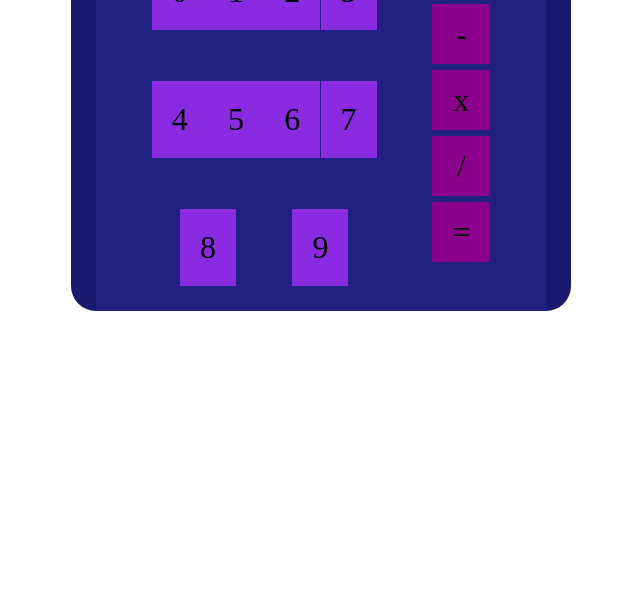
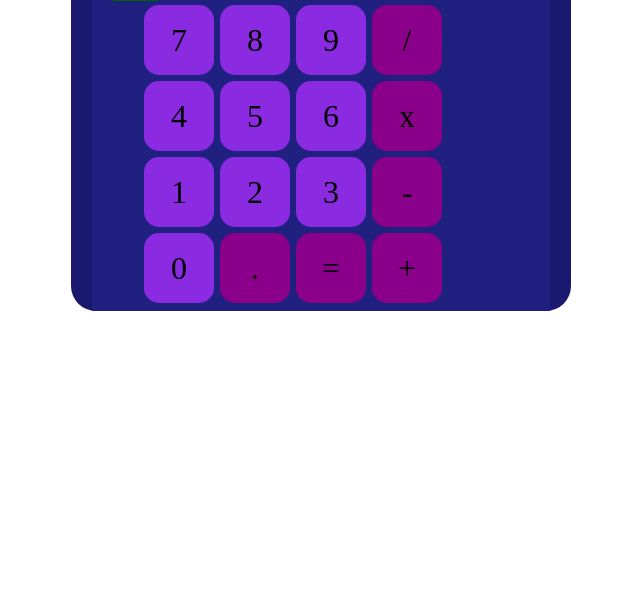
Before and after one commit to Gulcan00/calculator, a plain HTML site: page index.html in a window 1280 px wide. Shown: the part 189-800 px from the top of the page, without its empty margins (319-959 px from the left). Drawn offline with Linux system fonts and the light colour scheme; a web font is replaced by a local one.

Commit message:
Update buttons layout

```diff
--- a/index.html
+++ b/index.html
@@ -14,17 +14,27 @@
         <div class="calc-screen">
             000
         </div>
+        <div class="calc-buttons-container">
+        <div class="button calc-clear">AC</div>
         <div class="calc-buttons">
-            <div class="calc-numbers">
-            </div>
-            <div class="calc-operators">
-                <div class="button">+</div>
-                <div class="button">-</div>
-                <div class="button">x</div>
-                <div class="button">/</div>
-                <div class="button">=</div>
-            </div>
+            <div class="button">7</div>
+            <div class="button">8</div>
+            <div class="button">9</div>
+            <div class="button operator">/</div>
+            <div class="button">4</div>
+            <div class="button">5</div>
+            <div class="button">6</div>
+            <div class="button operator">x</div>
+            <div class="button">1</div>
+            <div class="button">2</div>
+            <div class="button">3</div>
+            <div class="button operator">-</div>
+            <div class="button">0</div>
+            <div class="button operator">.</div>
+            <div class="button operator">=</div>
+            <div class="button operator">+</div>
         </div>
+    </div>
     </div>
 </body>
 </html>
--- a/main.js
+++ b/main.js
@@ -29,13 +29,3 @@ function operate(operator, num1, num2) {
         default: return null;
     }
 }
-
-
-const numbers = document.querySelector(".calc-numbers");
-
-for (let i = 0; i < 10; i++) {
-    const button = document.createElement("div");
-    button.classList.add("button");
-    button.innerText = i;
-    numbers.appendChild(button);
-}
--- a/styles.css
+++ b/styles.css
@@ -31,29 +31,34 @@ body {
     font-size: 42px;
 }
 
-.calc-buttons {
+.calc-buttons-container {
+    flex: 1;
     display: flex;
-    justify-content: space-evenly;
-    flex: 1;
-    height: 70%;
-    max-width: 90%;
+    flex-direction: column;
+    align-items: center;
+    max-width: 88.5%;
+    padding: 8px;
     background-color: rgba(34, 34, 131, 0.849);
 }
 
-.calc-numbers {
+.calc-buttons {
     display: flex;
     flex-wrap: wrap;
-    gap: 4;
-    max-width: 50%;
+    height: 70%;
+    max-width: 80%;
+    gap: 6px;
 }
+
 
 .button {
     background-color: blueviolet;
+    width: 30px;
+    height: 30px;
     padding: 20px;
     display: flex;
     justify-content: center;
     align-items: center;
-    margin: auto;
+    border-radius: 15px;
 }
 
 .button:hover {
@@ -61,22 +66,17 @@ body {
     background-color: rgb(147, 71, 218);
 }
 
-.calc-operators .button {
+.button.operator {
     background-color: darkmagenta;
-    margin-top: 6px;
-    max-height: 20px;
 }
 
-.calc-operators .button:hover {
+.operator.button:hover {
     background-color: rgb(168, 17, 168);
 }
 
-.calc-operators {
-    margin-top: 4px;
-}
-
-.clear-btn {
+.button.calc-clear {
     background-color: darkgreen;
     color: blanchedalmond;
-
+    margin-bottom: 4px;
+    margin-right: auto;
 }
```
